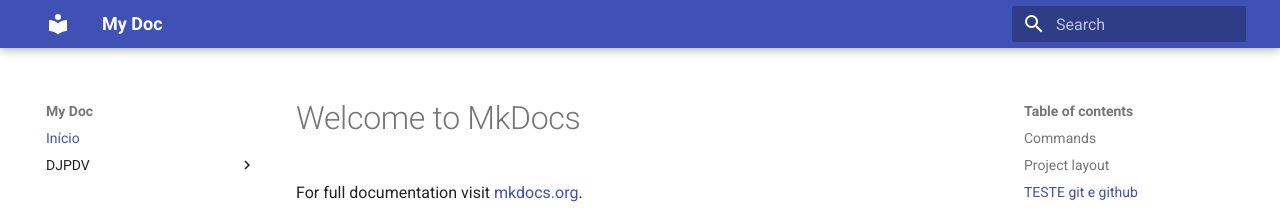
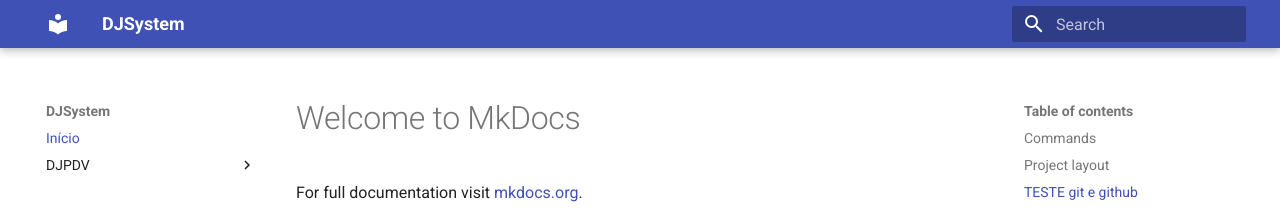
Before and after one commit to BrunoAttina/mkdocs-my-project, an MkDocs documentation site: the page built from docs/index.md, in a window 1280 px wide. Shown: the top 208 px of the page. Built offline with MkDocs 1.6.1 and Material for MkDocs 9.7.7, drawn with Linux system fonts in a browser that asks for light colours.

```diff
--- a/mkdocs.yml
+++ b/mkdocs.yml
@@ -1,7 +1,11 @@
-site_name: My Doc
+site_name: DJSystem
 theme:
   name: material
-
+  plugins:
+    - search
+  features:
+    - search.suggest
+    - search.share
 nav:
   - Início: 'index.md'
   - 'DJPDV':
```
Also changed, not shown: site/404.html, site/index.html, 1 other file.
